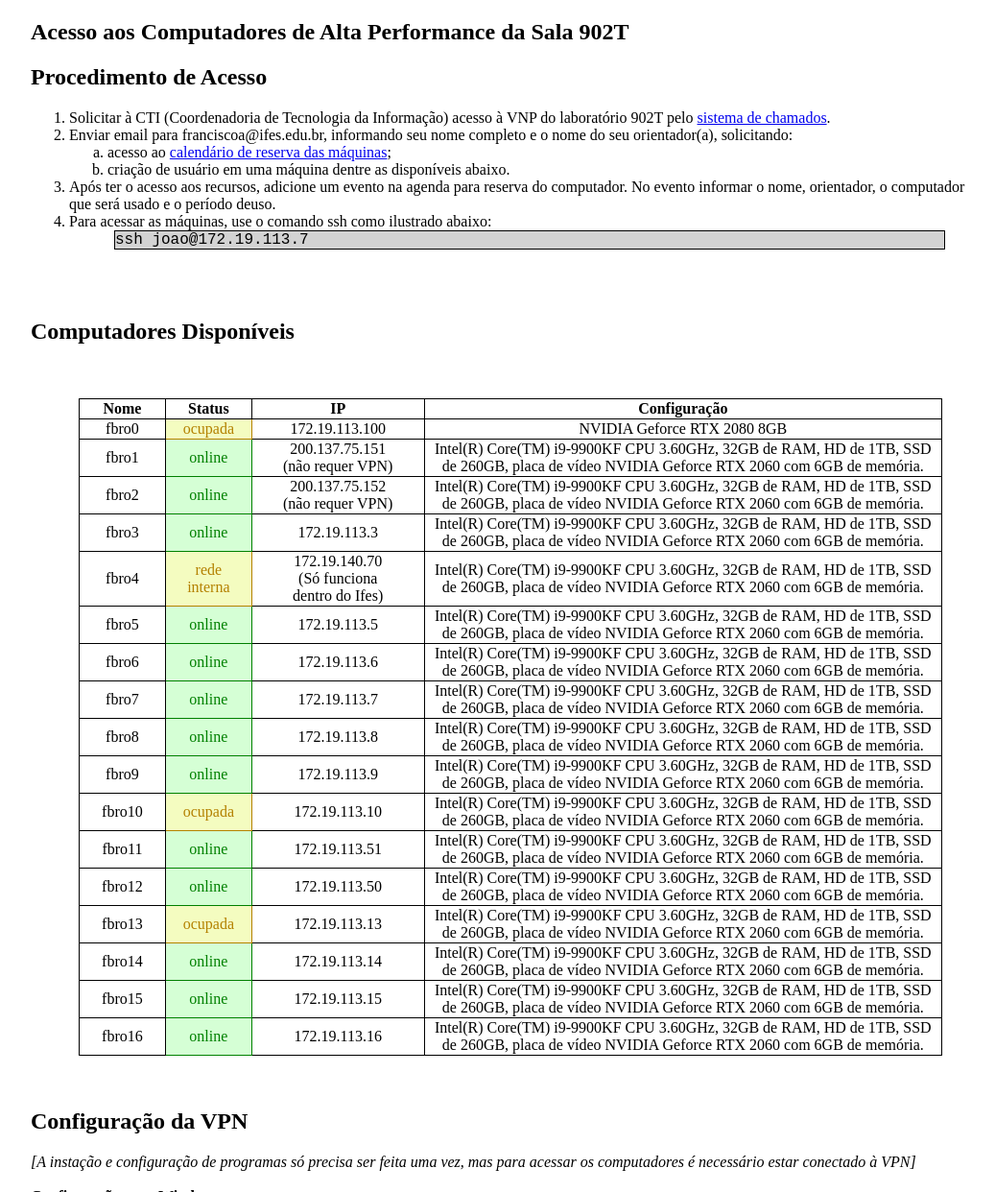
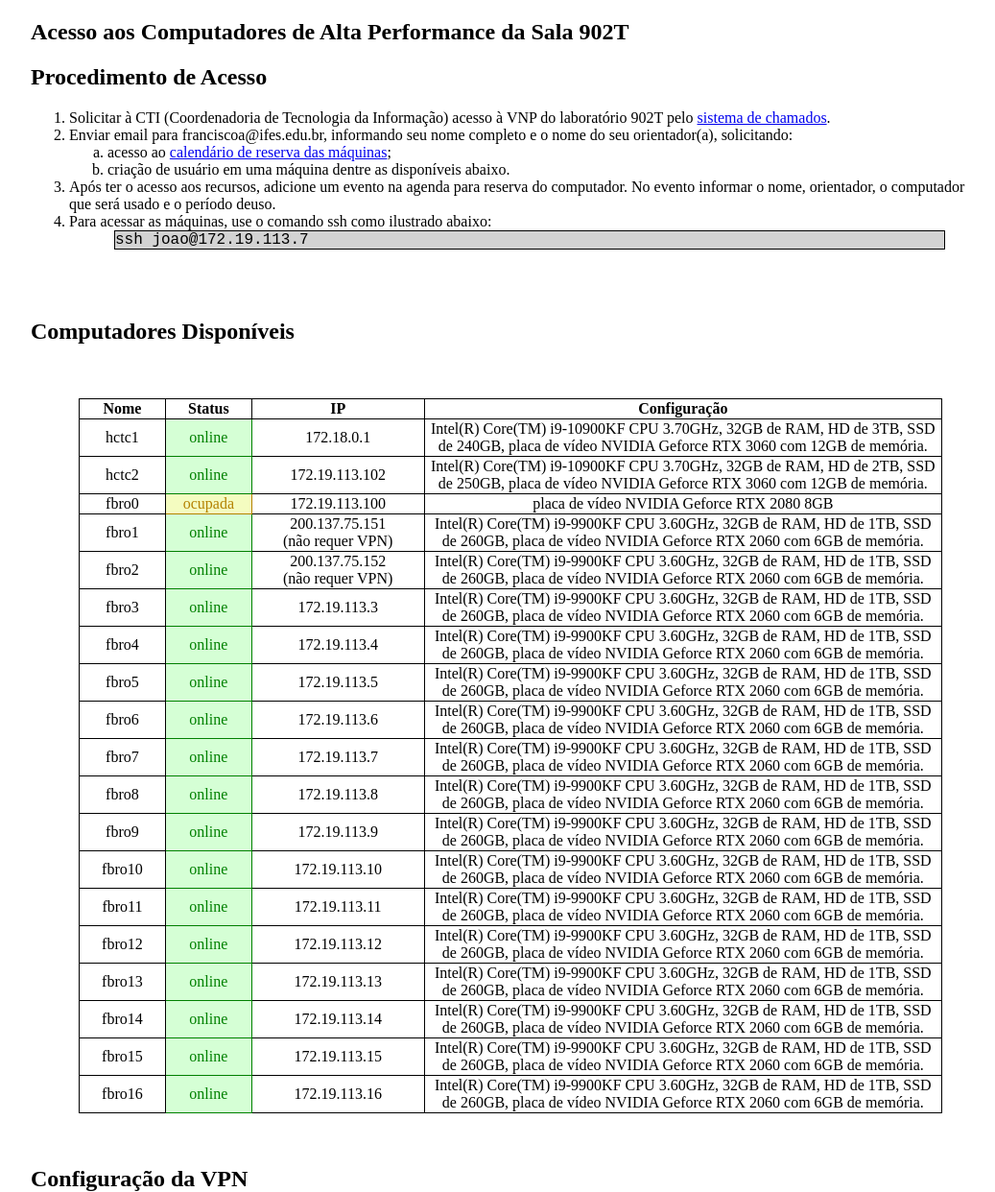
Before and after one commit to fboldt/fboldt.github.io, a plain HTML site: page labfbro.html in a window 1280 px wide. Shown: the top 1242 px of the page at 96% size, without its empty margins (108-1145 px from the left). Drawn offline with Linux system fonts and the light colour scheme.

Commit message:
update labfbro.html

```diff
--- a/labfbro.html
+++ b/labfbro.html
@@ -1,7 +1,5 @@
 <!DOCTYPE html>
-<html lang="en">
-
-<head>
+<html lang="en"><head>
     <meta http-equiv="Content-Type" content="text/html; charset=UTF-8">
     <title>Acesso aos Computadores da Sala 902T</title>
     <style>
@@ -103,10 +101,26 @@
                                         <th width="60%"> Configuração </th>
                                     </tr>
                                     <tr>
+                                        <td> hctc1 </td>
+                                        <td class="online"> online </td>
+                                        <td> 172.18.0.1 </td>
+                                        <td class="text"> Intel(R) Core(TM) i9-10900KF CPU 3.70GHz, 32GB de RAM, HD
+                                            de 3TB, SSD de 240GB,
+                                            placa de vídeo NVIDIA Geforce RTX 3060 com 12GB de memória.
+                                    </td>
+                                    <tr>
+                                        <td> hctc2 </td>
+                                        <td class="online"> online </td>
+                                        <td> 172.19.113.102 </td>
+                                        <td class="text"> Intel(R) Core(TM) i9-10900KF CPU 3.70GHz, 32GB de RAM, HD
+                                            de 2TB, SSD de 250GB,
+                                            placa de vídeo NVIDIA Geforce RTX 3060 com 12GB de memória.
+                                    </td>
+                                    <tr>
                                         <td> fbro0 </td>
                                         <td class="busy"> ocupada </td>
                                         <td> 172.19.113.100 </td> <!-- b4:2e:99:ad:57:e9 -->
-                                        <td class="text"> NVIDIA Geforce RTX 2080 8GB </td>
+                                        <td class="text"> placa de vídeo NVIDIA Geforce RTX 2080 8GB </td>
                                     </tr>
                                     <tr>
                                         <td> fbro1 </td>
@@ -134,10 +148,8 @@
                                     </tr>
                                     <tr>
                                         <td> fbro4 </td>
-                                        <td class="busy"> rede<br>interna </td>
-                                        <td> 172.19.140.70 <br>
-                                            (Só funciona <br>
-                                            dentro do Ifes)
+                                        <td class="online"> online </td>
+                                        <td> 172.19.113.4 </td>
                                         </td>
                                         <td class="text"> Intel(R) Core(TM) i9-9900KF CPU 3.60GHz, 32GB de RAM, HD
                                             de 1TB, SSD de 260GB,
@@ -187,7 +199,7 @@
                                     </tr>
                                     <tr>
                                         <td> fbro10 </td>
-                                        <td class="busy"> ocupada </td>
+                                        <td class="online"> online </td>
                                         <td> 172.19.113.10 </td> <!-- b4:2e:99:68:45:69 -->
                                         <td class="text"> Intel(R) Core(TM) i9-9900KF CPU 3.60GHz, 32GB de RAM, HD
                                             de 1TB, SSD de 260GB,
@@ -197,7 +209,7 @@
                                     <tr>
                                         <td> fbro11 </td>
                                         <td class="online"> online </td>
-                                        <td> 172.19.113.51 </td>
+                                        <td> 172.19.113.11 </td>
                                         <td class="text"> Intel(R) Core(TM) i9-9900KF CPU 3.60GHz, 32GB de RAM, HD
                                             de 1TB, SSD de 260GB,
                                             placa
@@ -206,7 +218,7 @@
                                     <tr>
                                         <td> fbro12 </td>
                                         <td class="online"> online </td>
-                                        <td> 172.19.113.50 </td>
+                                        <td> 172.19.113.12 </td>
                                         <td class="text"> Intel(R) Core(TM) i9-9900KF CPU 3.60GHz, 32GB de RAM, HD
                                             de 1TB, SSD de 260GB,
                                             placa
@@ -214,7 +226,7 @@
                                     </tr>
                                     <tr>
                                         <td> fbro13 </td>
-                                        <td class="busy"> ocupada </td>
+                                        <td class="online"> online </td>
                                         <td> 172.19.113.13 </td> <!-- b4:2e:99:68:45:66 -->
                                         <td class="text"> Intel(R) Core(TM) i9-9900KF CPU 3.60GHz, 32GB de RAM, HD
                                             de 1TB, SSD de 260GB,
@@ -267,10 +279,10 @@
                             <b> Configuração para Windows </b> <br>
                             0) Fazer o download do instalador do OpenVPN pré-configurado. <br>
                             <ul>
-                                <li><a href="labfbro_files/openvpn-Cachalote-UDP4-1196-install-2.5.2-I601-amd64.exe">Instalador
+                                <li><a href="https://fboldt.github.io/labfbro_files/openvpn-Cachalote-UDP4-1196-install-2.5.2-I601-amd64.exe">Instalador
                                         -
                                         64 bits (recomendada)</a></li>
-                                <li><a href="labfbro_files/openvpn-Cachalote-UDP4-1196-install-2.5.2-I601-x86.exe">Instalador
+                                <li><a href="https://fboldt.github.io/labfbro_files/openvpn-Cachalote-UDP4-1196-install-2.5.2-I601-x86.exe">Instalador
                                         -
                                         32 bits</a></li>
                             </ul>
@@ -279,7 +291,7 @@
                             Cachalote e clicar em
                             conectar. <br>
                             3) Digitar as credenciais. <br>
-                            <img src="./labfbro_files/conexao-openvpn.png"> <br>
+                            <img src="labfbro_files/conexao-openvpn.png"> <br>
                         </div>
                     </div>
 
@@ -291,7 +303,7 @@
                             <b> Configuração para Linux </b> <br>
                             0) Fazer download e descompactar pacote contendo 3 arquivos de configuração: <br>
                             <ul>
-                                <li><a href="labfbro_files/OpenVPN%20Lab%20902T.7z">Pacote com arquivos de
+                                <li><a href="https://fboldt.github.io/labfbro_files/OpenVPN%20Lab%20902T.7z">Pacote com arquivos de
                                         configuração</a>. </li>
                             </ul>
                             1) Vá em configuração de rede. <br>
@@ -312,8 +324,7 @@
                             <h2> Configuração do Ambiente de Desenvolvimento </h2>
                             0) Projetos diferentes podem demandar diferentes versões de bibliotecas. Para evitar que um
                             usuário instale
-                            versões que quebrem as versões dos outros, os usuários devem utilizar <a
-                                href="https://docs.python.org/3/tutorial/venv.html">ambientes virtuais python</a> (ou
+                            versões que quebrem as versões dos outros, os usuários devem utilizar <a href="https://docs.python.org/3/tutorial/venv.html">ambientes virtuais python</a> (ou
                             contêiners docker se
                             forem usadas outras linguagens). Para criar um ambiente virtual python, use o comando abaixo
                             a partir da home do
@@ -342,13 +353,13 @@
 
                         </div>
                     </div>
-            </article>
+            </div></article>
 
         </div>
     </main>
     <div>
         <p>&nbsp;</p>
     </div>
-</body>
 
-</html>
+
+</body></html>
```
